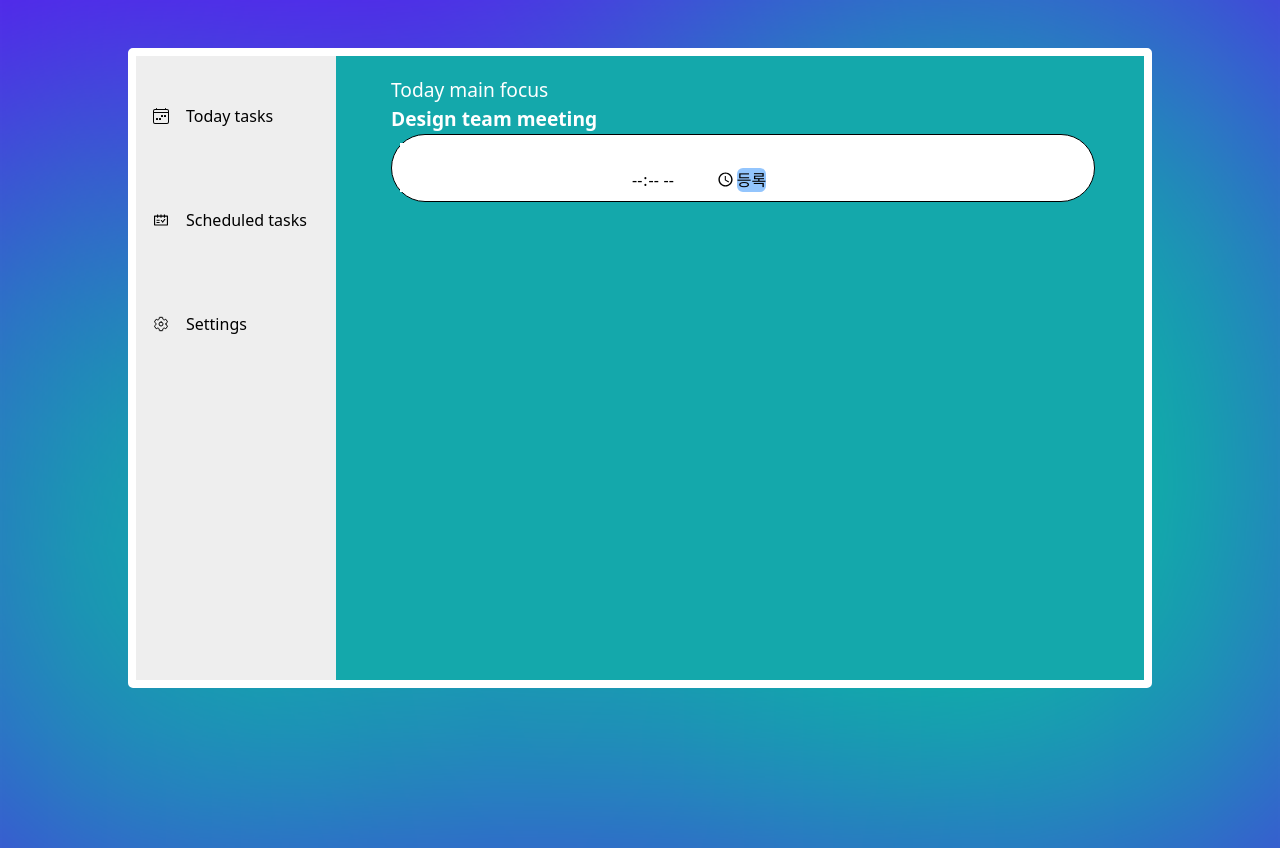
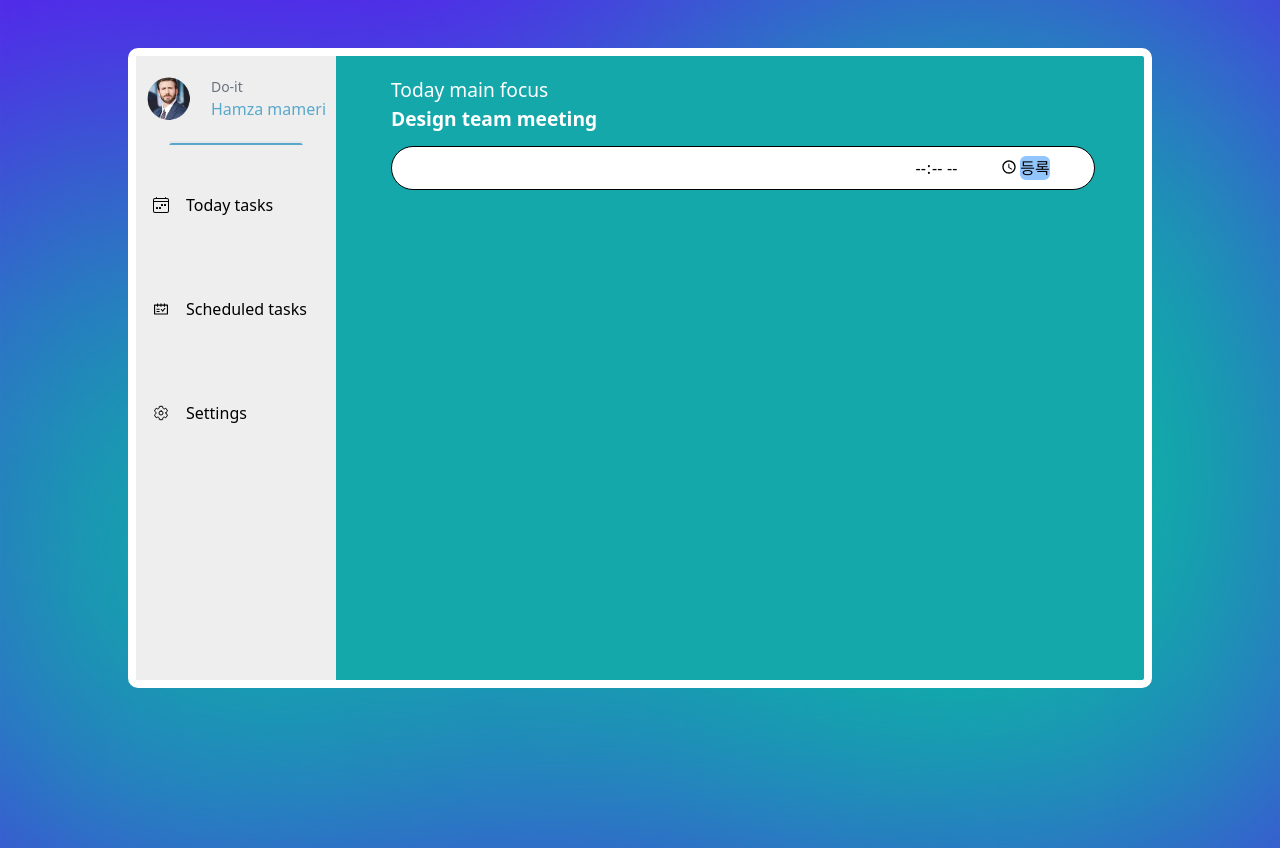
Before and after one commit to ckdtns5262/Next.js-todolist-, a Next.js app: page /write in a window 1280 px wide. Built offline with nearby package versions, Linux system fonts and the light colour scheme; no server answers; the database is empty.

Commit message:
[0427] 수정, 삭제기능 추가

```diff
--- a/app/component/Container.jsx
+++ b/app/component/Container.jsx
@@ -1,7 +1,7 @@
 
 
 import Sidebar from './Sidebar'
-import List from '../list/page'
+
 
 export default function Container({children}){
     return (
--- /dev/null
+++ b/app/component/Profile.jsx
@@ -0,0 +1,16 @@
+"use client";
+import Image from "next/image";
+export default function Profile() {
+  return (
+    <>
+      <div className="flex mt-5">
+        <Image src="/author3.png" alt="" width="45" height="45" />
+        <div>
+          <h4 className="text-gray-500 text-sm">Do-it</h4>
+          <p className="text-[#58a8cb]">Hamza mameri</p>
+        </div>
+      </div>
+      <div className="mt-5 border-2 border-b-[#58a8cb] w-4/6"></div>
+    </>
+  );
+}
--- a/app/component/Sidebar.jsx
+++ b/app/component/Sidebar.jsx
@@ -1,17 +1,31 @@
-import {BsCalendar4Week} from 'react-icons/bs'
-import {AiOutlineSchedule} from 'react-icons/ai'
-import {IoSettingsOutline} from 'react-icons/io5'
-import Link from 'next/link'
+import { BsCalendar4Week } from "react-icons/bs";
+import { AiOutlineSchedule } from "react-icons/ai";
+import { IoSettingsOutline } from "react-icons/io5";
+import Link from "next/link";
+import Profile from "./Profile";
 
-
-export default function Sidebar(){
-    return (
-        <div className='text-black'>
-            <ul className='mt-12 space-y-20'>
-                <li className=''><Link href='/write'><BsCalendar4Week className='w-1/4 i'/><p className='w-3/4'>Today tasks</p></Link></li>
-                 <li className=''><Link href='/list'><AiOutlineSchedule className='w-1/4 i'/><p className='w-3/4'>Scheduled tasks</p></Link></li>
-                <li className='flex'><IoSettingsOutline className='w-1/4 i'/><p className='w-3/4'>Settings</p></li>
-            </ul>
-        </div>
-    )
+export default function Sidebar() {
+  return (
+    <div className="text-black">
+        <Profile/>
+      <ul className="mt-12 space-y-20">
+        <li className="">
+          <Link href="/write">
+            <BsCalendar4Week className="w-1/4 i" />
+            <p className="w-3/4">Today tasks</p>
+          </Link>
+        </li>
+        <li className="">
+          <Link href="/list">
+            <AiOutlineSchedule className="w-1/4 i" />
+            <p className="w-3/4">Scheduled tasks</p>
+          </Link>
+        </li>
+        <li className="flex">
+          <IoSettingsOutline className="w-1/4 i" />
+          <p className="w-3/4">Settings</p>
+        </li>
+      </ul>
+    </div>
+  );
 }
--- a/app/component/button/CheckButton.jsx
+++ b/app/component/button/CheckButton.jsx
@@ -1,15 +1,13 @@
 "use client";
 
-import { useState } from "react";
-import { BsCheckCircle } from "react-icons/bs";
 
-const CheckButton = () => {
-  const [checkbtn, setCheckbtn] = useState();
+
+const CheckButton = ({name}) => {
 
   return (
+
     <div className="">
     <div className="w-12"></div>
-      <BsCheckCircle className="text-[24px]"/>
 
     </div>
   );
--- a/app/edit/[id]/page.js
+++ b/app/edit/[id]/page.js
@@ -1,7 +1,5 @@
 import { connectDB } from "@/util/database"
 import { ObjectId } from "mongodb"
-
-
 
 
 export default async function Edit(props) {
@@ -14,10 +12,9 @@ export default async function Edit(props) {
 
 
     return (
-        <div className="bg-white p-2 border border-black rounded-full w-[55vw]  ">
+        <div className="bg-white p-2 border border-black rounded-full w-[55vw]">
             <form action="/api/post/edit" method="POST" className="justify-between">
-                <input name="task" type="text" defaultValue={result.task} />
-                <input name="title" type="text" defaultValue={result.title} />
+                <input name="_id" defaultValue={result._id} style={{display : "none"}}/>
                 <input name="content" type="text" defaultValue={result.content} />
                 <input name="time" type="text" defaultValue={result.time} />
                 <button className="bg-blue-300 rounded-md border-lime-400 hover:bg-blue-700" type="submit">수정</button>
--- a/app/globals.css
+++ b/app/globals.css
@@ -27,7 +27,7 @@ a {
     margin-top: 48px;
     margin-bottom: 48px;
     border: 8px solid white;
-    border-radius: 5px;
+    border-radius: 10px;
 }
 
 
@@ -63,11 +63,14 @@ li:hover {
     justify-items: center;
     align-items: center;
     margin-top: 20px;
-    padding: 20px;
+    padding: 10px;
     background : white;
     width: 55vw;
+    height: 8vh;
     margin-right: 40px;
     color: black;
     border-radius: 30px;
+    opacity: 1;
+    transition: all 1s;
 
 }
--- /dev/null
+++ b/app/list/ListItem.js
@@ -0,0 +1,31 @@
+'use client'
+
+import EditButton from "../component/button/EditButton"
+import { BsCheckCircle } from "react-icons/bs";
+
+
+export default async function ListItem({ result }) {
+
+    return (
+        <div>
+            {result.map((name, i) =>
+                <div key={i} className="list w-11/12 justify-between">
+                    <h3>{name.content}</h3>
+                    <h3 className="flex items-center">
+                        {name.time}
+                        <BsCheckCircle className="text-[24px]" color="red"
+                            onClick={(e) => {
+                                // fetch('/api/post/delete', { method: 'POST', body: name._id })
+                                //     .then(() => { console.log('완료') })
+                                // e.target.parentElement.style.opacity = 0;
+                                // setTimeout(() => {
+                                //     e.target.parentElement.style.display = 'none'
+                                // }, 1000)
+                            }} />
+                        <EditButton name={name} />
+                    </h3>
+                </div>
+            )}
+        </div>
+    )
+}
--- a/app/list/page.js
+++ b/app/list/page.js
@@ -1,6 +1,5 @@
 import { connectDB } from "@/util/database"
-import CheckButton from "../component/button/CheckButton"
-import EditButton from "../component/button/EditButton"
+import ListItem from "./ListItem"
 
 export default async function List() {
 
@@ -11,16 +10,7 @@ export default async function List() {
     return (
         <>
             <div className="">
-                {result.map((name, i) =>
-                    <div key={i} className="list w-11/12 justify-between">
-                        <h3>(){name.title} : {name.content}</h3>
-                        <h3 className="flex">
-                            {name.time}
-                            <CheckButton/>
-                            <EditButton name={name}/>
-                        </h3>
-                    </div>
-                )}
+               <ListItem result={result}/>
             </div>
         </>
     )
--- a/app/write/page.js
+++ b/app/write/page.js
@@ -7,11 +7,9 @@ export default async function Write() {
 
     return (
         <>
-            <div className="bg-white p-2 border border-black rounded-full w-[55vw]  ">
+            <div className="bg-white p-2 border border-black rounded-full w-[55vw] mt-3">
                 <form action="/api/post/write" method="POST" className="justify-between">
-                    <input name="task" type="text"/>
-                    <input name="title" type="text"/>
-                    <input name="content" type="text"/>
+                    <input name="content" type="text" className="w-3/4"/>
                     <input name="time" type="time"/>
                     <button className="bg-blue-300 rounded-md border-lime-400 hover:bg-blue-700">등록</button>
                 </form>
--- /dev/null
+++ b/pages/api/post/delete.js
@@ -0,0 +1,21 @@
+import { connectDB } from "@/util/database"
+import { ObjectId } from "mongodb"
+
+
+
+export default async function Delete(req, res){
+
+    if(req.method == "POST"){
+        try {
+            const db = (await connectDB).db('todo')
+            let result = await db.collection('post').deleteOne({_id : new ObjectId(req.body)})
+            console.log(result)
+            res.status(200).json('삭제완료')
+        } catch (error) {
+            res.status(500).end()
+        }
+    }
+
+
+
+}
--- a/pages/api/post/edit.js
+++ b/pages/api/post/edit.js
@@ -14,8 +14,8 @@ export default async function Edit(req, res){
         try {
           const db = (await connectDB).db('todo')
           let result = await db.collection('post').updateOne({_id : new ObjectId(req.body._id)},
-            { $set : { task : req.body.task , title : req.body.title, content : req.body.content, time : req.body.time}})
-              return  res.status(200).redirect(302, '/list')
+            { $set : { content : req.body.content, time : req.body.time}})
+              res.status(200).redirect(302, '/list')
         } catch (error) {
           console.log(error)
         }
```
Also changed, not shown: public/author3.png (added).
